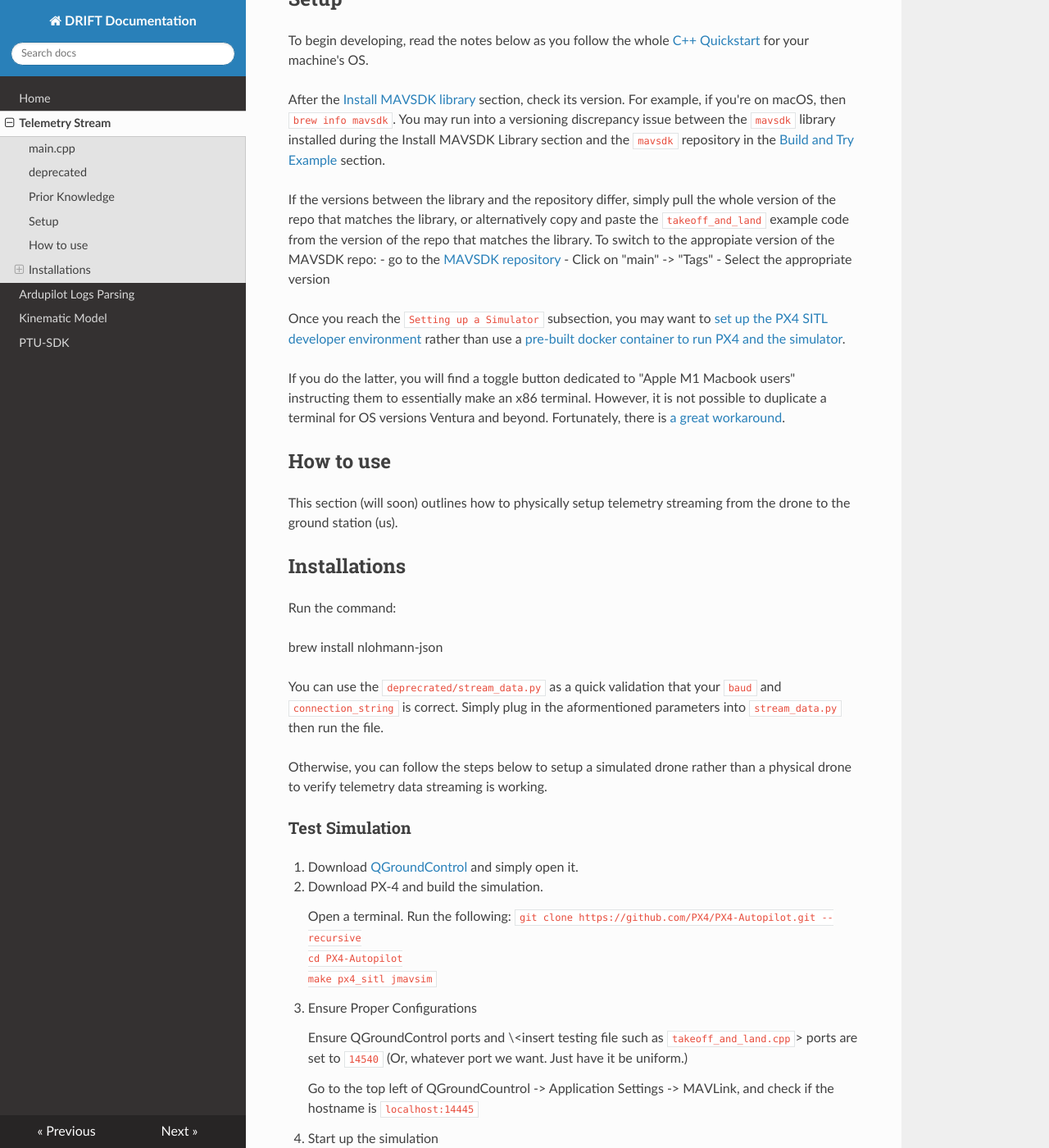
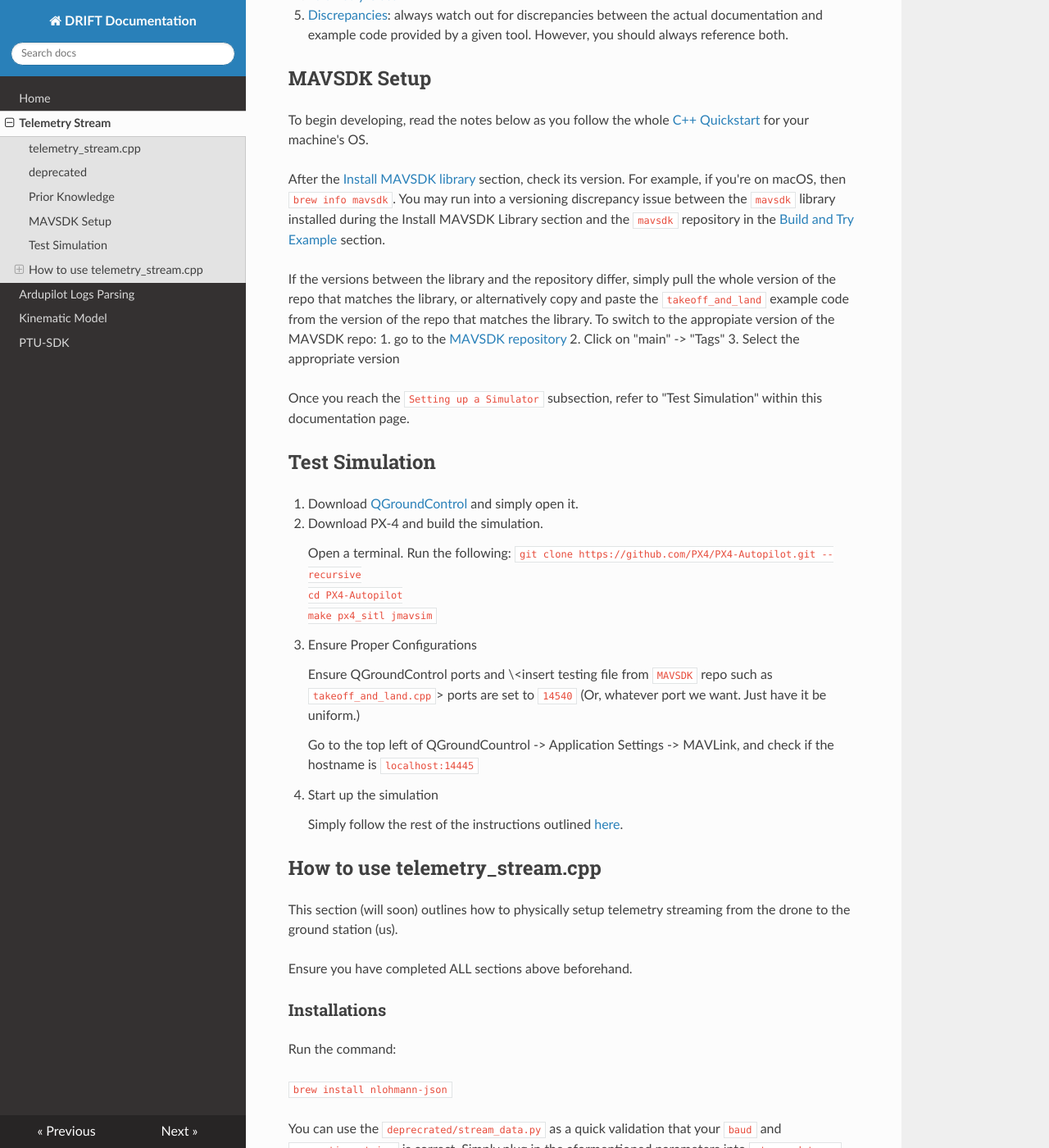
Before and after one commit to team-drift/delphi, an MkDocs documentation site: the page built from docs/telemetry-stream.md, in a window 1280 px wide and 1400 px high, scrolled down 1028 px. Shown: the whole window at 82% size. Built offline with MkDocs 1.6.1, drawn with Linux system fonts in a browser that asks for light colours; nearby versions of some CDN libraries; some of the changed text lies outside the part shown.

Commit message:
Update documentation

````diff
--- a/docs/telemetry-stream.md
+++ b/docs/telemetry-stream.md
@@ -4,8 +4,10 @@
 In this documentation, we (will) outline what is inside `telemetry-stream`, how `telemetry-stream` works, and more importantly how to use it.
 
 
-## `main.cpp`
-*As of 02/19/2024, `main.cpp` is NOT functional.*
+## `telemetry_stream.cpp`
+*As of 03/13/2024, `telemetry_stream.cpp` is functional.*
+
+We are currently working on streaming the specific fields needed by `DAM`. For now, we are streaming altitude only.
 
 This is a C++ implementation for streaming telemetry data. We primarily utilize [`MAVSDK`](https://mavsdk.mavlink.io/main/en/), a higher level API ["that aims to be fully standards-compliant with MAVLink common microservices"](https://mavlink.io/en/about/implementations.html) such as telemetry, hence why we opted for it. There is no reason not to re-use already fast (C++) code that's already been written for this "basic" functionality (unless `MAVSDK` loses the wide community support it has as of today).
 
@@ -21,40 +23,31 @@
 
 1. [MAVSDK](https://mavsdk.mavlink.io/main/en/): read the `Introduction` and `C++` sections, but do not start the `Quickstart` section yet
 
-2. [Telemetry](https://mavsdk.mavlink.io/main/en/cpp/guide/telemetry.html)
+2. [Telemetry Guide](https://mavsdk.mavlink.io/main/en/cpp/guide/telemetry.html)
+
+3. [Telemetry Class](https://mavsdk.mavlink.io/main/en/cpp/api_reference/structmavsdk_1_1_telemetry_1_1_acceleration_frd.html)
 
 3. [Discrepancies](https://github.com/mavlink/MAVSDK/issues/2221): always watch out for discrepancies between the actual documentation and example code provided by a given tool. However, you should always reference both.
 
 
-## Setup
+## MAVSDK Setup
 To begin developing, read the notes below as you follow the whole [C++ Quickstart](https://mavsdk.mavlink.io/main/en/cpp/quickstart.html?q=) for your machine's OS.
 
 
 After the [Install MAVSDK library](https://mavsdk.mavlink.io/main/en/cpp/quickstart.html#install-mavsdk-library) section, check its version. For example, if you're on macOS, then `brew info mavsdk`. You may run into a versioning discrepancy issue between the `mavsdk` library installed during the Install MAVSDK Library section and the `mavsdk` repository in the [Build and Try Example](https://mavsdk.mavlink.io/main/en/cpp/quickstart.html#build_examples) section.
 
 If the versions between the library and the repository differ, simply pull the whole version of the repo that matches the library, or alternatively  copy and paste the `takeoff_and_land` example code from the version of the repo that matches the library. To switch to the appropiate version of the MAVSDK repo:
-- go to the [MAVSDK repository](https://github.com/mavlink/MAVSDK)
-- Click on "main" -> "Tags"
-- Select the appropriate version
+1. go to the [MAVSDK repository](https://github.com/mavlink/MAVSDK)
+2. Click on "main" -> "Tags"
+3. Select the appropriate version
 
 
-Once you reach the `Setting up a Simulator` subsection, you may want to [set up the PX4 SITL developer environment](https://docs.px4.io/master/en/dev_setup/dev_env.html) rather than use a [pre-built docker container to run PX4 and the simulator](https://github.com/JonasVautherin/px4-gazebo-headless).
+Once you reach the `Setting up a Simulator` subsection, refer to "Test Simulation" within this documentation page.
 
-If you do the latter, you will find a toggle button dedicated to "Apple M1 Macbook users" instructing them to essentially make an x86 terminal. However, it is not possible to duplicate a terminal for OS versions Ventura and beyond. Fortunately, there is [a great workaround](https://stackoverflow.com/questions/74198234/duplication-of-terminal-in-macos-ventura).
+<!-- If you do the latter, you will find a toggle button dedicated to "Apple M1 Macbook users" instructing them to essentially make an x86 terminal. However, it is not possible to duplicate a terminal for OS versions Ventura and beyond. Fortunately, there is [a great workaround](https://stackoverflow.com/questions/74198234/duplication-of-terminal-in-macos-ventura).  -->
 
 
-## How to use
-This section (will soon) outlines how to physically setup telemetry streaming from the drone to the ground station (us).
-
-## Installations
-Run the command:
-
-brew install nlohmann-json
-
-You can use the `deprecrated/stream_data.py` as a quick validation that your `baud` and `connection_string` is correct. Simply plug in the aformentioned parameters into `stream_data.py` then run the file.
-
-Otherwise, you can follow the steps below to setup a simulated drone rather than a physical drone to verify telemetry data streaming is working.
-### Test Simulation
+## Test Simulation
 1. Download [QGroundControl](http://qgroundcontrol.com/downloads/) and simply open it.
 
 2. Download PX-4 and build the simulation.
@@ -68,7 +61,7 @@
 
 3. Ensure Proper Configurations
 
-    Ensure QGroundControl ports and \<insert testing file such as `takeoff_and_land.cpp`\> ports are set to `14540` (Or, whatever port we want. Just have it be uniform.)
+    Ensure QGroundControl ports and \<insert testing file from `MAVSDK` repo such as `takeoff_and_land.cpp`\> ports are set to `14540` (Or, whatever port we want. Just have it be uniform.)
 
     Go to the top left of QGroundCountrol -> Application Settings -> MAVLink, and check if the hostname is `localhost:14445`
 
@@ -76,3 +69,41 @@
 4. Start up the simulation
 
     Simply follow the rest of the instructions outlined [here](https://mavsdk.mavlink.io/main/en/cpp/quickstart.html#build_examples).
+
+
+## How to use telemetry_stream.cpp
+This section (will soon) outlines how to physically setup telemetry streaming from the drone to the ground station (us).
+
+Ensure you have completed ALL sections above beforehand.
+
+### Installations
+Run the command:
+
+`brew install nlohmann-json `
+
+You can use the `deprecrated/stream_data.py` as a quick validation that your `baud` and `connection_string` is correct. Simply plug in the aformentioned parameters into `stream_data.py` then run the file.
+
+Otherwise, you can follow the steps from "Test Simulation" to setup a simulated drone rather than a physical drone to verify telemetry data streaming is working.
+
+### Run `telemetry_stream.cpp`
+1. Build the executable
+    ```
+    cmake -Bbuild -H.
+    cmake --build build -j8
+    ```
+2. Run the executable
+    ```
+    build/telemetry_stream udp://:14540
+    ```
+
+### Run the `main.cpp`
+
+1. start up px4 jmav
+2. in this repo run the command:
+    ./telemetry-stream
+
+you can run
+    commander takeoff
+    commander land
+
+this run `simulation.py` in agogos
````
